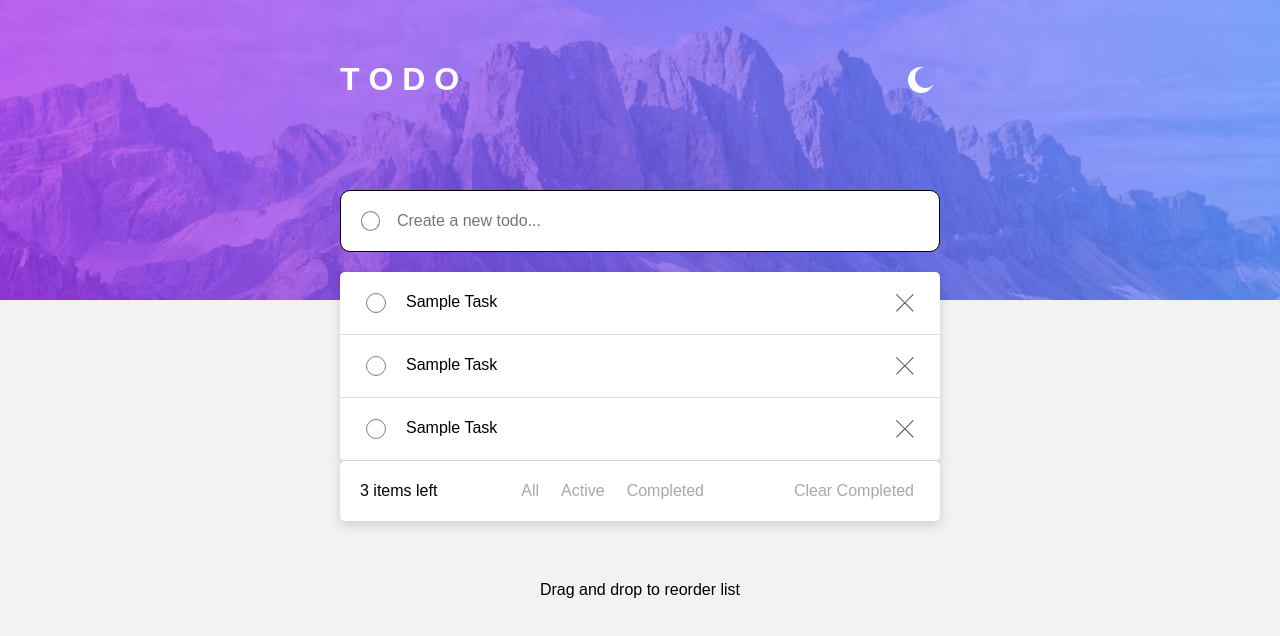
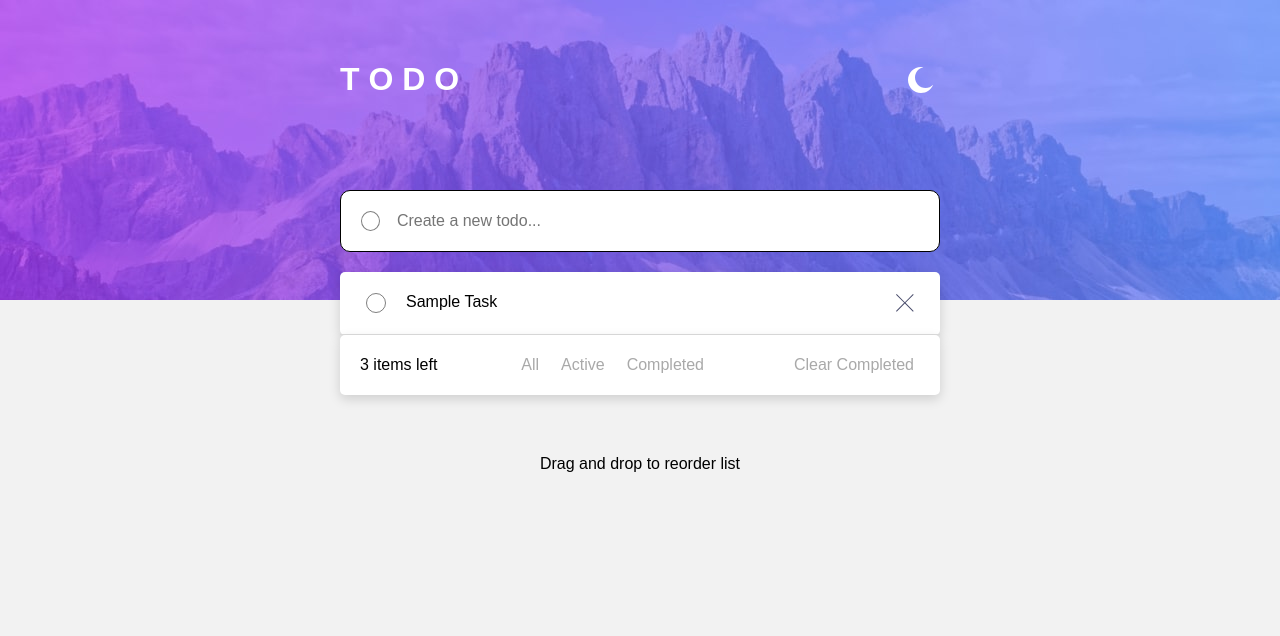
Before and after one commit to R3sty/react-to-do, a React (Vite) app: page / in a window 1280 px wide. Shown: the top 636 px of the page. Built offline with nearby package versions, Linux system fonts and the light colour scheme.

Commit message:
Initial commit

```diff
--- a/src/components/TodoList.tsx
+++ b/src/components/TodoList.tsx
@@ -13,24 +13,6 @@ export default function TodoList() {
           <img src={cross} />
         </button>
       </li>
-      <li className="todo-item">
-        <button className="complete-btn">
-          <span className="check-icon"></span>
-          <span>Sample Task</span>
-        </button>
-        <button className="delete-btn">
-          <img src={cross} />
-        </button>
-      </li>
-      <li className="todo-item">
-        <button className="complete-btn">
-          <span className="check-icon"></span>
-          <span>Sample Task</span>
-        </button>
-        <button className="delete-btn">
-          <img src={cross} />
-        </button>
-      </li>
     </ul>
   );
 }
```
